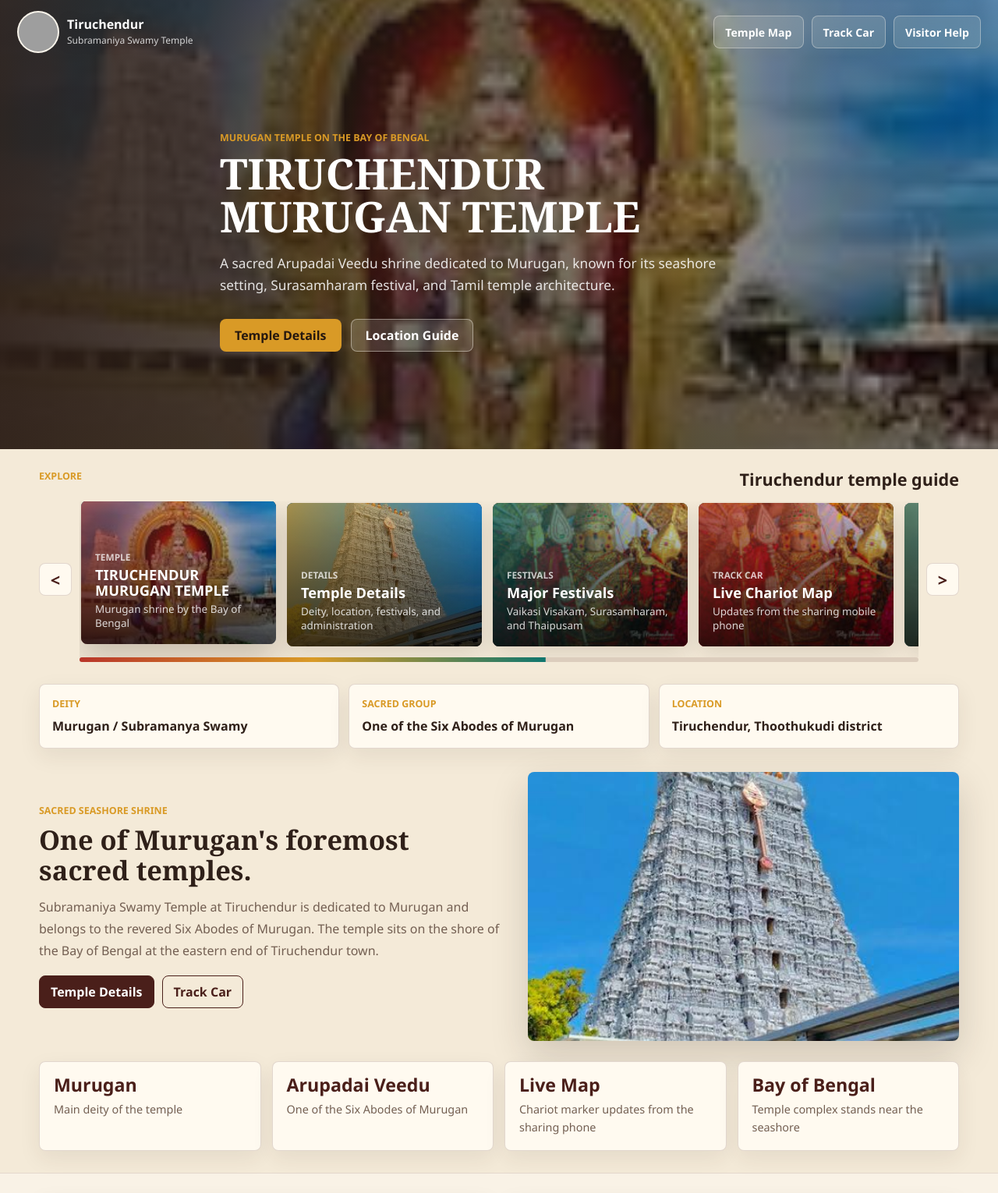
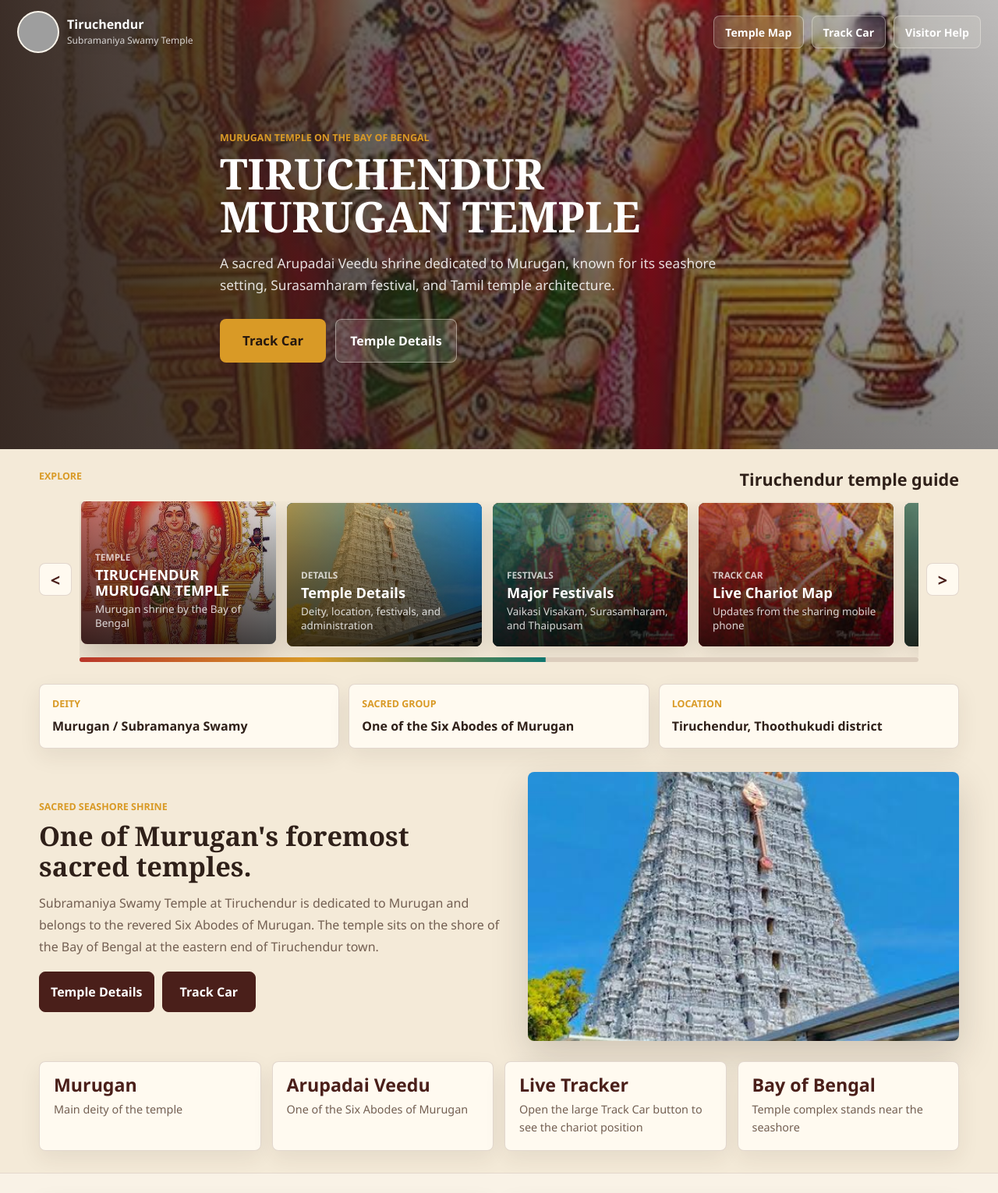
Before and after one commit to murishikesh448-stack/live-location-tracker1, a website: page index.html in a window 1280 px wide. Shown: the top 1530 px of the page at 78% size. Drawn offline with nearby package versions, Linux system fonts and the light colour scheme; grey boxes are pictures that could not be loaded.

Commit message:
Update tracker hero and marker

```diff
--- a/index.html
+++ b/index.html
@@ -9,7 +9,7 @@
     />
     <meta name="theme-color" content="#4a1f1a" />
     <title>TIRUCHENDUR MURUGAN TEMPLE</title>
-    <link rel="preload" href="assets/tiruchendur-murugan-seashore.png" as="image" />
+    <link rel="preload" href="assets/tiruchendur-main-front.png" as="image" />
     <link rel="preload" href="assets/tiruchendur-gopuram-blue-sky.png" as="image" />
     <link rel="stylesheet" href="https://unpkg.com/leaflet@1.9.4/dist/leaflet.css" />
     <link rel="stylesheet" href="styles.css" />
@@ -36,7 +36,7 @@
 
       <main>
         <section class="hero" id="home" aria-label="Temple overview">
-          <img id="heroImage" class="hero-image" src="assets/tiruchendur-murugan-seashore.png" alt="" />
+          <img id="heroImage" class="hero-image" src="assets/tiruchendur-main-front.png" alt="" />
           <div class="hero-overlay"></div>
           <div class="hero-content">
             <p id="heroKicker" class="eyebrow">Murugan temple on the Bay of Bengal</p>
@@ -45,8 +45,8 @@
               A sacred Arupadai Veedu shrine dedicated to Murugan, known for its seashore setting, Surasamharam festival, and Tamil temple architecture.
             </p>
             <div class="hero-actions" aria-label="Primary actions">
-              <button class="primary-button" type="button" data-view-link="overview">Temple Details</button>
-              <button class="secondary-button" type="button" data-view-link="location">Location Guide</button>
+              <button class="primary-button hero-track-button" type="button" data-view-link="chariot">Track Car</button>
+              <button class="secondary-button" type="button" data-view-link="overview">Temple Details</button>
             </div>
           </div>
         </section>
--- a/script.js
+++ b/script.js
@@ -21,7 +21,7 @@ const sections = [
     kicker: "Murugan temple on the Bay of Bengal",
     heroText:
       "A sacred Arupadai Veedu shrine dedicated to Murugan, known for its seashore setting, Surasamharam festival, and Tamil temple architecture.",
-    image: asset("tiruchendur-murugan-seashore.png"),
+    image: asset("tiruchendur-main-front.png"),
     color: "rgba(185, 54, 42, 0.72)",
   },
   {
@@ -234,7 +234,7 @@ function renderHome() {
           </p>
           <div class="button-row">
             <button class="action-button" type="button" data-view-link="overview">Temple Details</button>
-            <button class="action-button is-alt" type="button" data-view-link="chariot">Track Car</button>
+            <button class="action-button track-card-button" type="button" data-view-link="chariot">Track Car</button>
           </div>
         </div>
         <img class="feature-image" src="${asset("tiruchendur-gopuram-blue-sky.png")}" alt="Tiruchendur temple gopuram" />
@@ -243,7 +243,7 @@ function renderHome() {
       <div class="stat-grid">
         ${infoCard("Murugan", "Main deity of the temple")}
         ${infoCard("Arupadai Veedu", "One of the Six Abodes of Murugan")}
-        ${infoCard("Live Map", "Chariot marker updates from the sharing phone")}
+        ${infoCard("Live Tracker", "Open the large Track Car button to see the chariot position")}
         ${infoCard("Bay of Bengal", "Temple complex stands near the seashore")}
       </div>
 
@@ -426,7 +426,7 @@ function renderVisitor() {
       </div>
       <div class="button-row">
         <a class="action-link" href="${mapUrl}" target="_blank" rel="noreferrer">Open Temple Map</a>
-        <button class="action-button is-alt" type="button" data-view-link="chariot">Track Car</button>
+        <button class="action-button track-card-button" type="button" data-view-link="chariot">Track Car</button>
       </div>
     </div>
   `;
@@ -532,9 +532,9 @@ function createChariotIcon() {
   return L.divIcon({
     className: "chariot-map-icon",
     html: '<img src="assets/vel-marker.png" alt="" />',
-    iconSize: [50, 50],
-    iconAnchor: [25, 25],
-    popupAnchor: [0, -24],
+    iconSize: [64, 64],
+    iconAnchor: [32, 32],
+    popupAnchor: [0, -30],
   });
 }
 
@@ -559,7 +559,7 @@ async function fetchChariotLocation(showLoading) {
     const data = await response.json();
     if (!data || !data.hasLocation) {
       if (status) {
-        status.textContent = "No chariot location received yet. Open the sharing page on the chariot phone and start sharing.";
+        status.textContent = "Please wait, location will be shared soon.";
       }
       return;
     }
--- a/styles.css
+++ b/styles.css
@@ -960,3 +960,20 @@ img {
     transition: none;
   }
 }
+
+.hero-track-button {
+  font-size: 1.05rem;
+  min-height: 56px;
+  padding: 0 28px;
+}
+
+.track-card-button {
+  font-size: 1rem;
+  min-height: 52px;
+  padding: 0 22px;
+}
+
+.chariot-map-icon img {
+  height: 64px;
+  width: 64px;
+}
```
Also changed, not shown: assets/tiruchendur-main-front.png (added), assets/vel-marker.png.
